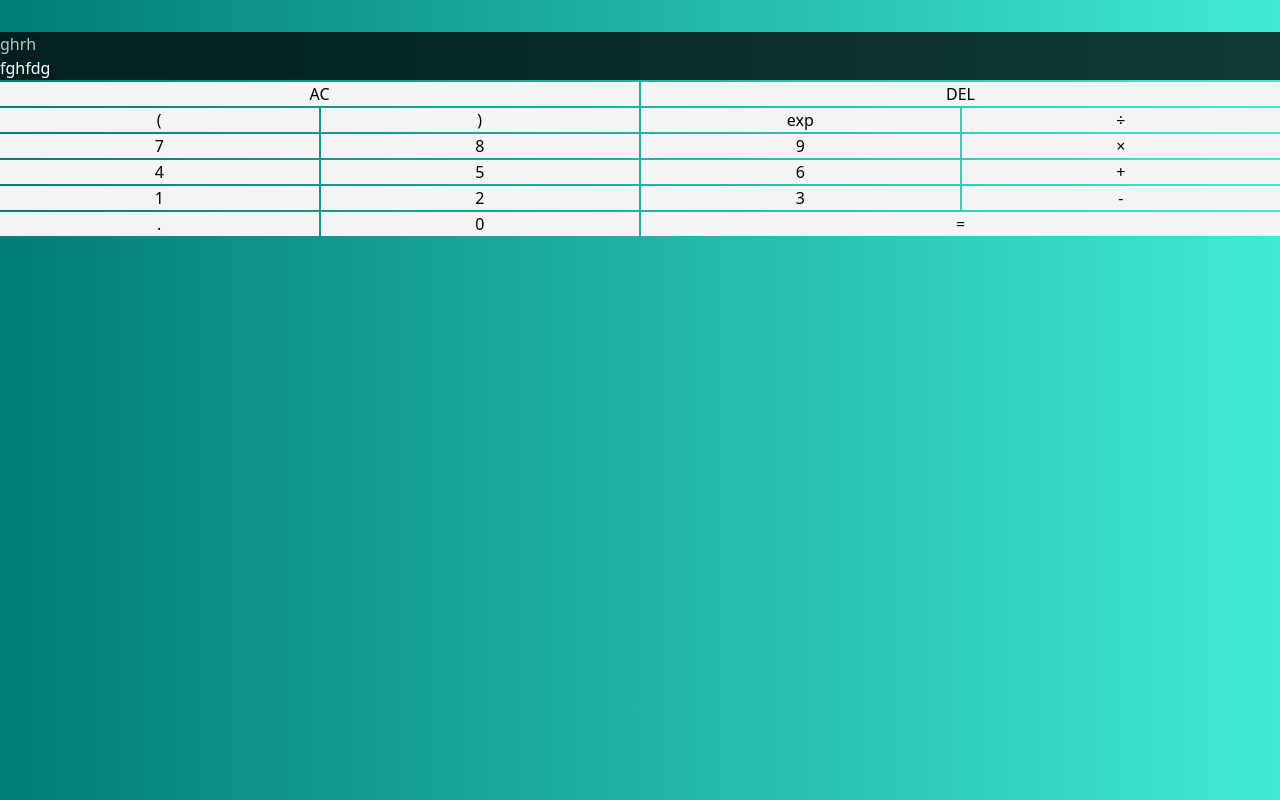
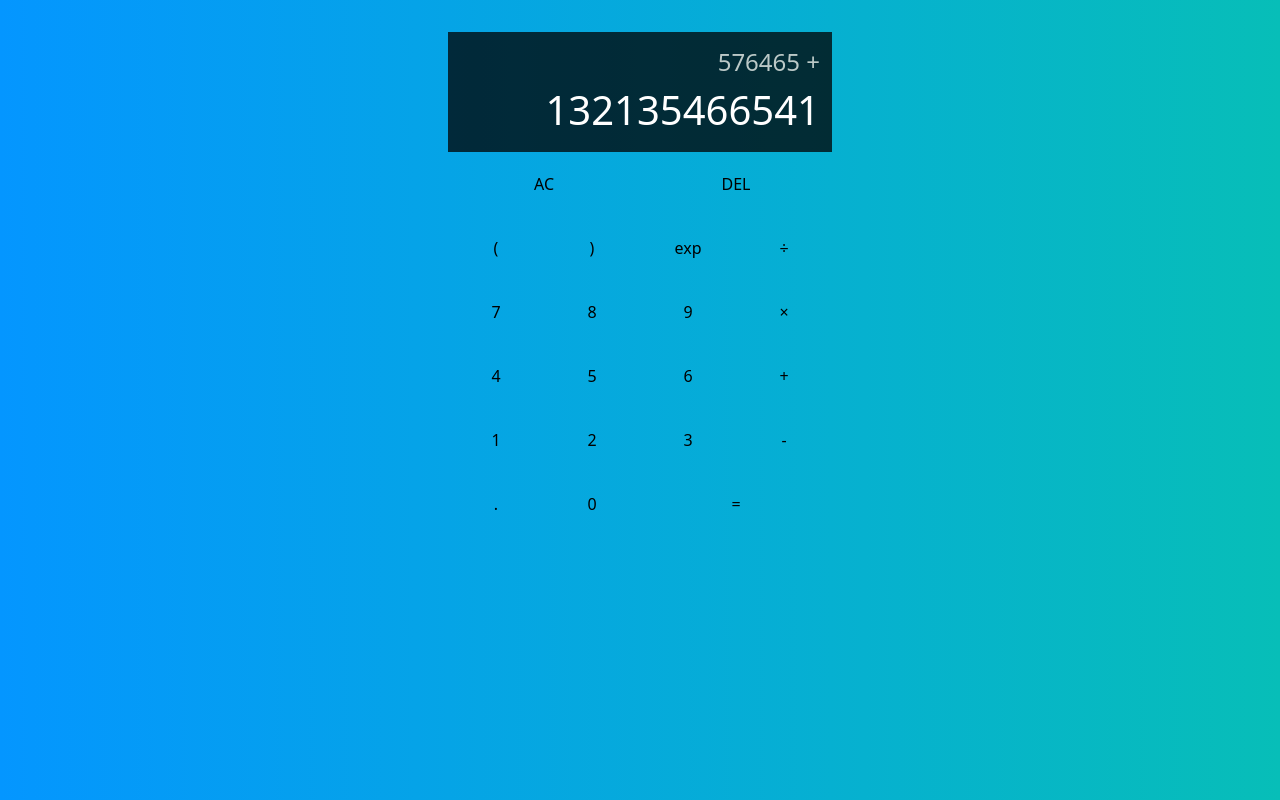
Before and after one commit to jecaps/calculator, a React (Create React App) app: page / in a window 1280 px wide. Built offline with nearby package versions, Linux system fonts and the light colour scheme.

Commit message:
Finish Calculator Face

```diff
--- a/src/App.css
+++ b/src/App.css
@@ -1,14 +1,21 @@
+@tailwind base;
+@tailwind components;
+@tailwind utilities;
 @import url("https://fonts.googleapis.com/css2?family=Orbitron&display=swap");
 
-*,
-*::beforem,
-*::after {
-  box-sizing: border-box;
-}
+@layer component {
+  .calculator-grid > button {
+    @apply bg-white-trans cursor-pointer text-2 border border-white;
+  }
 
-body {
-  margin: 0;
-  background: linear-gradient(to right, #dd0426, #f02d3a);
+  .calculator-grid > button:hover,
+  .calculator-grid > button:focus {
+    @apply bg-white-hover;
+  }
+
+  .span-two {
+    @apply col-span-2;
+  }
 }
 
 /* .div-container {
--- a/src/App.js
+++ b/src/App.js
@@ -1,35 +1,34 @@
-import { useState } from "react";
-// import "./App.css";
+// import { useState } from "react";
+import "./App.css";
 
 export default function App() {
   return (
-    <div className="calculator-grid grid mt-8 grid-cols-4 gap-0.5">
-      <div className="calculator-screen col-span-full">
-        <div className="equation bg-screen text-white">ghrh</div>
-        <div className="result bg-screen text-whiter">fghfdg</div>
+    <div className="calculator-grid grid mt-8 grid-cols-4 grid-rows-7 justify-center">
+      <div className="calculator-screen col-span-full bg-screen flex flex-col items-end justify-around p-3 break-all">
+        <div className="equation text-white text-1.5">576465 +</div>
+        <div className="result text-white-pure text-2.5">132135466541</div>
       </div>
-
-      <button className="span-two col-span-2 bg-button">AC</button>
-      <button className="span-two col-span-2 bg-button">DEL</button>
-      <button className="bg-button">(</button>
-      <button className="bg-button">)</button>
-      <button className="bg-button">exp</button>
-      <button className="bg-button">÷</button>
-      <button className="bg-button">7</button>
-      <button className="bg-button">8</button>
-      <button className="bg-button">9</button>
-      <button className="bg-button">×</button>
-      <button className="bg-button">4</button>
-      <button className="bg-button">5</button>
-      <button className="bg-button">6</button>
-      <button className="bg-button">+</button>
-      <button className="bg-button">1</button>
-      <button className="bg-button">2</button>
-      <button className="bg-button">3</button>
-      <button className="bg-button">-</button>
-      <button className="bg-button">.</button>
-      <button className="bg-button">0</button>
-      <button className="span-two col-span-2 bg-button">=</button>
+      <button className="span-two ">AC</button>
+      <button className="span-two ">DEL</button>
+      <button className="">(</button>
+      <button className="">)</button>
+      <button className="">exp</button>
+      <button className="">÷</button>
+      <button className="">7</button>
+      <button className="">8</button>
+      <button className="">9</button>
+      <button className="">×</button>
+      <button className="">4</button>
+      <button className="">5</button>
+      <button className="">6</button>
+      <button className="">+</button>
+      <button className="">1</button>
+      <button className="">2</button>
+      <button className="">3</button>
+      <button className="">-</button>
+      <button className="">.</button>
+      <button className="">0</button>
+      <button className="span-two">=</button>
     </div>
   );
 }
--- a/src/index.css
+++ b/src/index.css
@@ -3,12 +3,12 @@
 @tailwind utilities;
 
 *,
-*::beforem,
+*::before,
 *::after {
   box-sizing: border-box;
 }
 
 body {
   margin: 0;
-  background: linear-gradient(to right, #007c77, #41ead4);
+  background: linear-gradient(to right, #0496ff, #07beb8);
 }
--- a/tailwind.config.js
+++ b/tailwind.config.js
@@ -4,15 +4,22 @@ module.exports = {
     colors: {
       screen: "rgba(0, 0, 0, .75)",
       white: "#f2f7f2c5",
-      whiter: "#FFF",
+      "white-pure": "#FFF",
       button: "#F4F4F4",
+      "white-trans": "rgba(255, 255, 255, .75)",
+      "white-hover": "rgba(255, 255, 255, .9)",
+    },
+    fontSize: {
+      1.5: "1.5rem",
+      2: "2rem",
+      2.5: "2.5rem",
     },
     extend: {
       gridTemplateRows: {
-        layout: "minmax(7rem, auto) repeat(6, 6rem)",
+        7: "minmax(7rem, auto) repeat(6, 4rem)",
       },
       gridTemplateColumns: {
-        layout: "repeat(4, 6rem)",
+        4: "repeat(4, 6rem)",
       },
     },
   },
```
